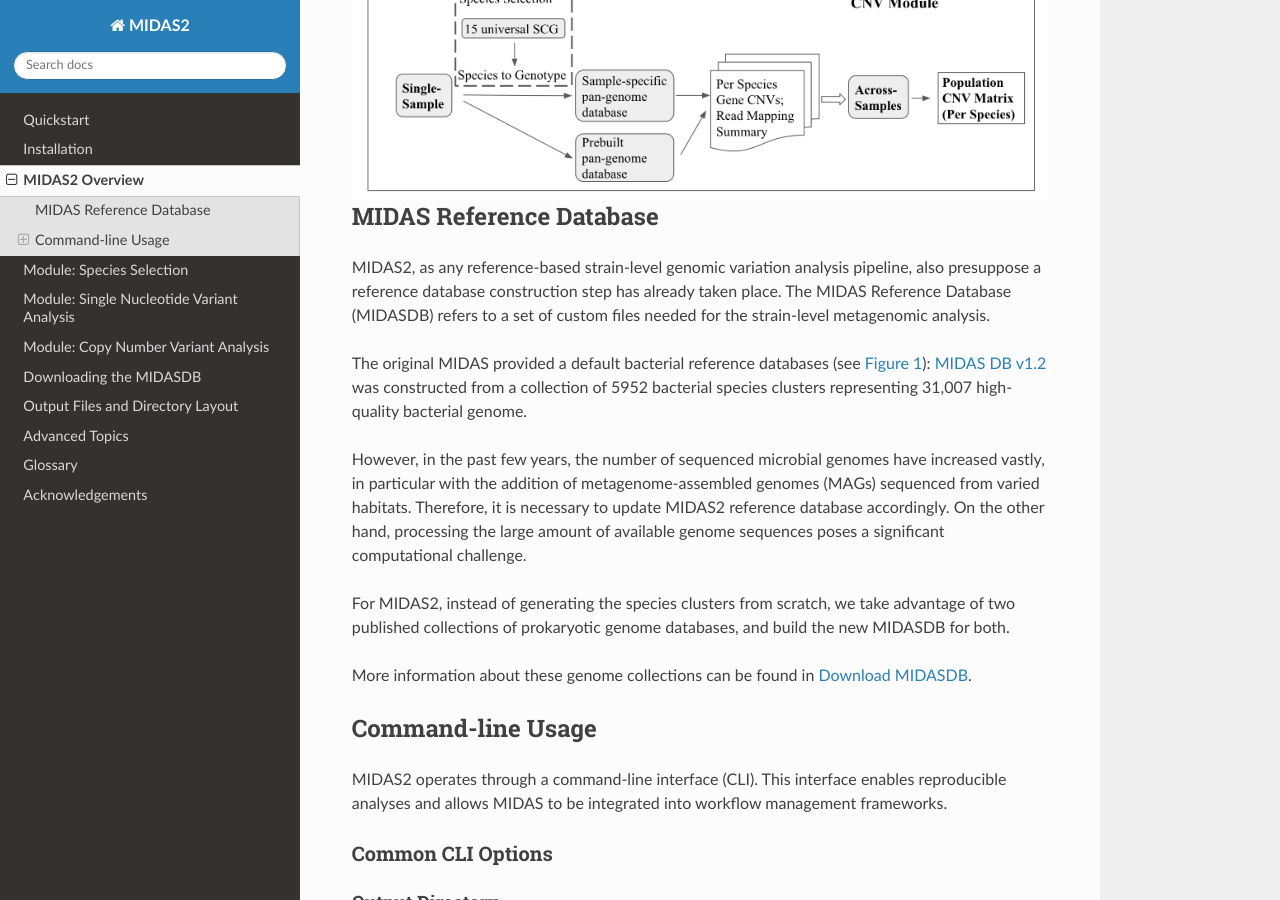
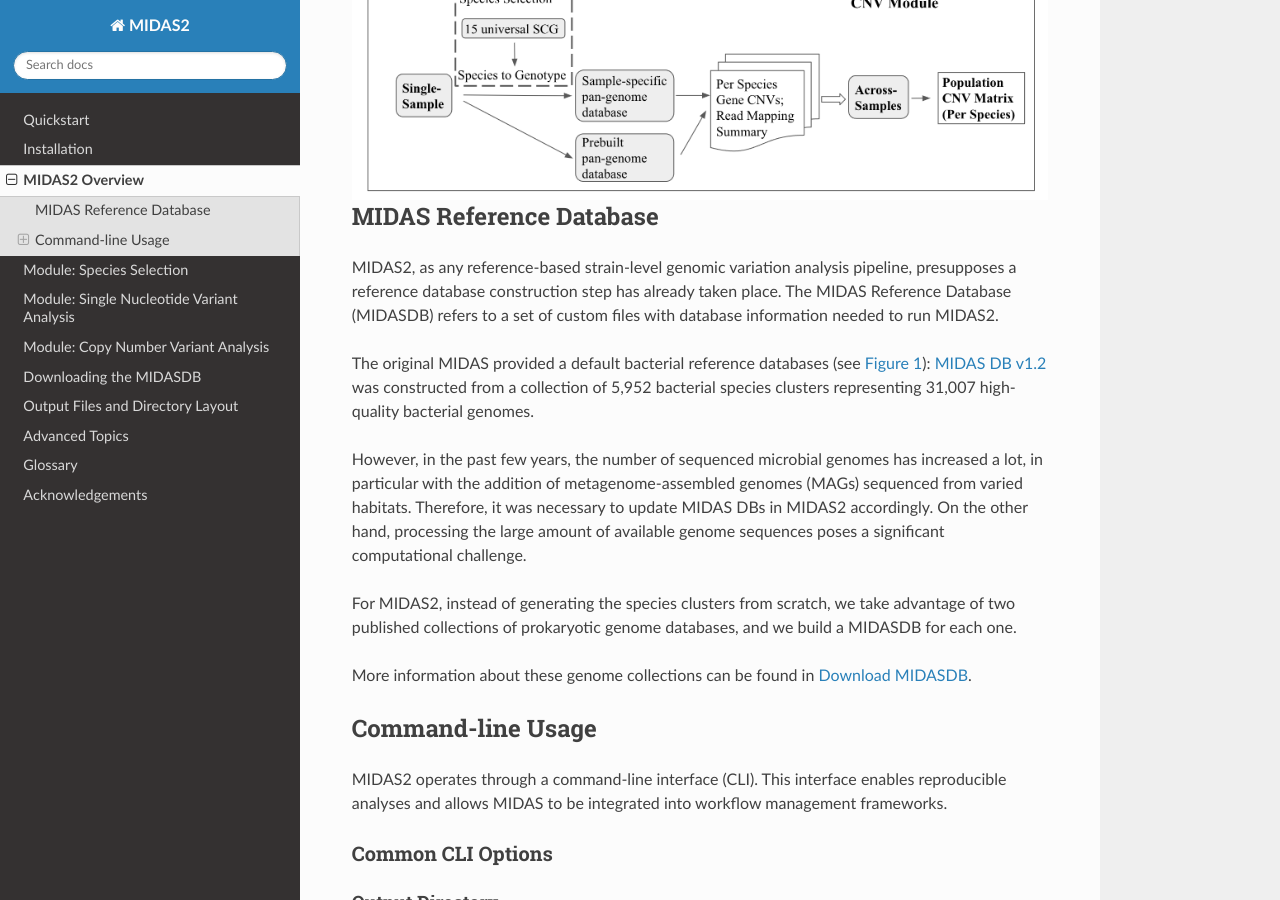
Before and after one commit to czbiohub-sf/MIDAS, a Sphinx documentation site: the page built from docs/overview.rst, in a window 1280 px wide and 900 px high, scrolled down 766 px. Built offline with Sphinx 7.4.7 and the Read the Docs theme 2.0.0, drawn with Linux system fonts in a browser that asks for light colours.

Commit message:
Update overview.rst

```diff
--- a/docs/overview.rst
+++ b/docs/overview.rst
@@ -27,27 +27,27 @@ MIDAS Reference Database
 ========================
 
 MIDAS2, as any reference-based strain-level genomic variation analysis
-pipeline, also presuppose a reference database construction step has already
+pipeline, presupposes a reference database construction step has already
 taken place.
-The MIDAS Reference Database (MIDASDB) refers to a set of custom files needed
-for the strain-level metagenomic analysis.
+The MIDAS Reference Database (MIDASDB) refers to a set of custom files with
+database information needed to run MIDAS2.
 
 The original MIDAS provided a default bacterial reference databases
 (see `Figure 1 <https://www.ncbi.nlm.nih.gov/pmc/articles/PMC5088602/>`_):
 `MIDAS DB v1.2 <http://lighthouse.ucsf.edu/MIDAS/midas_db_v1.2.tar.gz>`_
-was constructed from a collection of 5952 bacterial species clusters
-representing 31,007 high-quality bacterial genome.
+was constructed from a collection of 5,952 bacterial species clusters
+representing 31,007 high-quality bacterial genomes.
 
-However, in the past few years, the number of sequenced microbial genomes have
-increased vastly, in particular with the addition of metagenome-assembled
+However, in the past few years, the number of sequenced microbial genomes has
+increased a lot, in particular with the addition of metagenome-assembled
 genomes (MAGs) sequenced from varied habitats.
-Therefore, it is necessary to update MIDAS2 reference database accordingly.
+Therefore, it was necessary to update MIDAS DBs in MIDAS2 accordingly.
 On the other hand, processing the large amount of available genome sequences
 poses a significant computational challenge.
 
 For MIDAS2, instead of generating the species clusters from scratch, we take
 advantage of two published collections of prokaryotic genome databases, and
-build the new MIDASDB for both.
+we build a MIDASDB for each one.
 
 More information about these genome collections can be found in
 :doc:`Download MIDASDB <download_midasdb>`.
```
